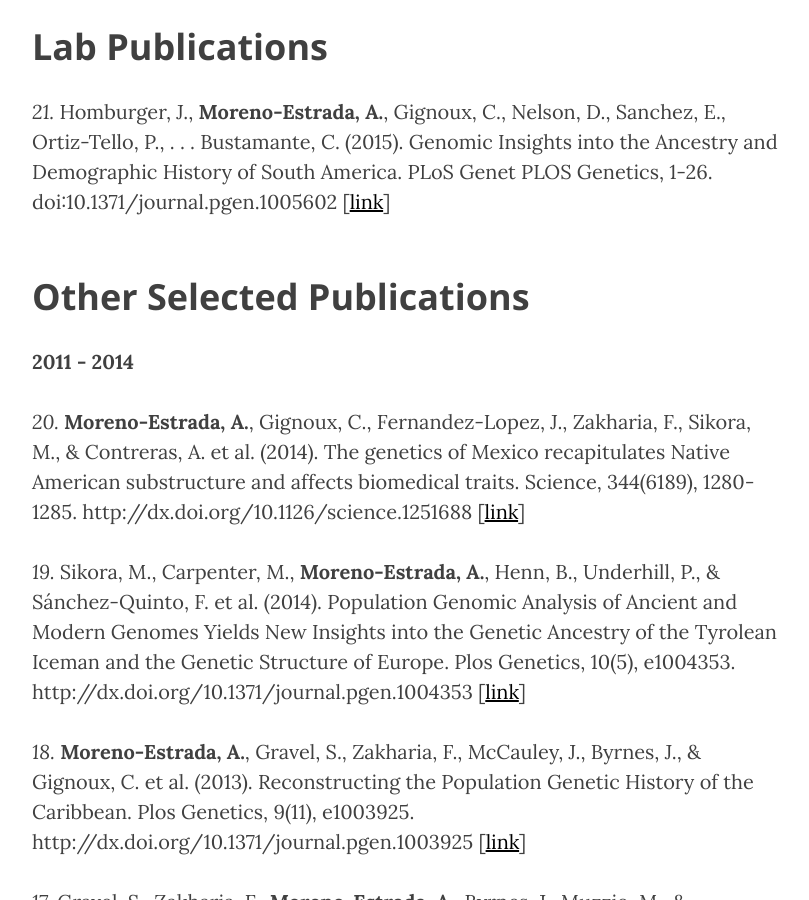
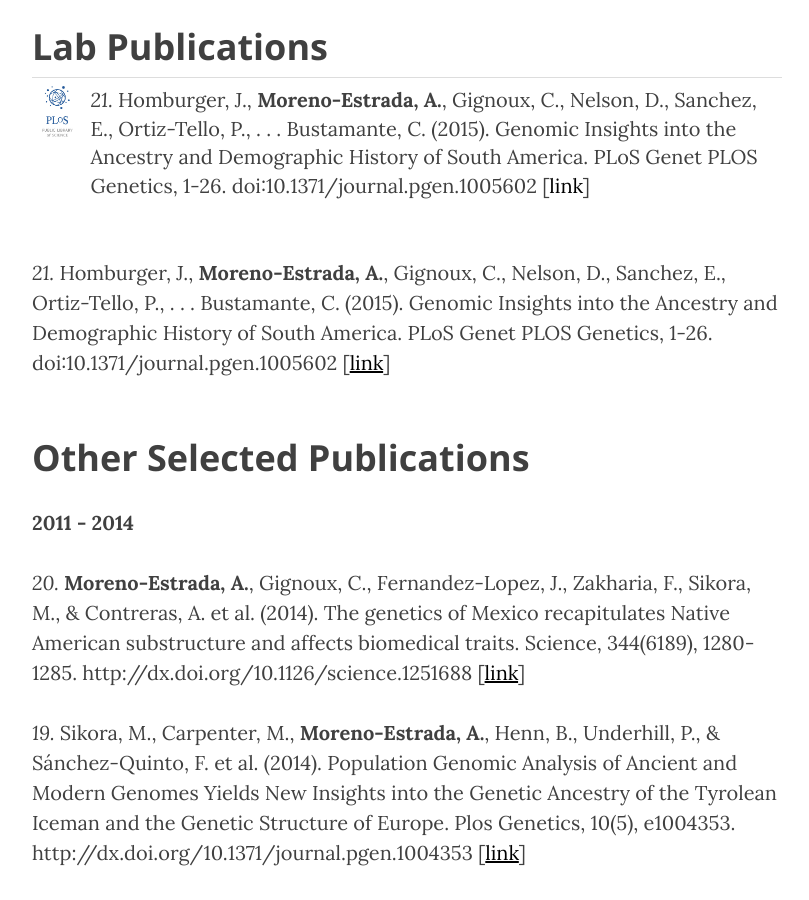
Before and after one commit to milkshakeplustip/milkshakeplustip.github.io, a Jekyll site: the page built from c_publications.html, in a window 1280 px wide and 900 px high, scrolled down 377 px. Shown: the whole window, without its empty margins (233-1042 px from the left). Built offline with Jekyll 4.4.1, drawn with Linux system fonts in a browser that asks for light colours; nearby versions of some CDN libraries.

Commit message:
plos image

```diff
--- a/c_publications.html
+++ b/c_publications.html
@@ -5,6 +5,12 @@ description: "LANGEBIO Cinvestav, Mexico"
 header-img: "img/home-bg_2_1500.jpg"
 ---
 <h2 class="section-heading">Lab Publications</h2>
+<table style="width:100%">
+	<tr>
+		<td><img src="/img/plosone.jpg" alt="PLOS" height="200" width="200"></p></td>
+		<td><i>21.</i> Homburger, J., <b>Moreno-Estrada, A.</b>, Gignoux, C., Nelson, D., Sanchez, E., Ortiz-Tello, P., . . . Bustamante, C. (2015). Genomic Insights into the Ancestry and Demographic History of South America. PLoS Genet PLOS Genetics, 1-26. doi:10.1371/journal.pgen.1005602 [<a href="http://journals.plos.org/plosgenetics/article?id=10.1371/journal.pgen.1005602">link</a>]</td>
+	</tr>
+</table>
 <p><i>21.</i> Homburger, J., <b>Moreno-Estrada, A.</b>, Gignoux, C., Nelson, D., Sanchez, E., Ortiz-Tello, P., . . . Bustamante, C. (2015). Genomic Insights into the Ancestry and Demographic History of South America. PLoS Genet PLOS Genetics, 1-26. doi:10.1371/journal.pgen.1005602 [<a href="http://journals.plos.org/plosgenetics/article?id=10.1371/journal.pgen.1005602">link</a>]</p>
 <h2 class="section-heading">Other Selected Publications</h2>
 <p><b>2011 - 2014</b></p>
```
